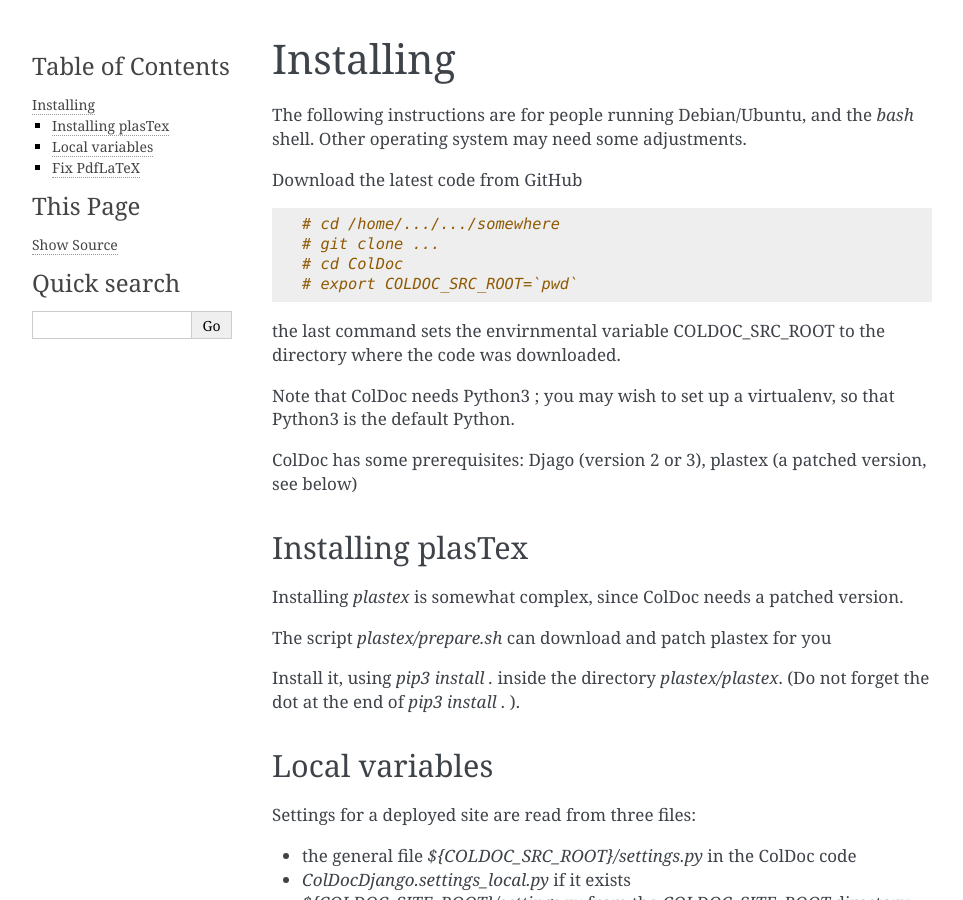
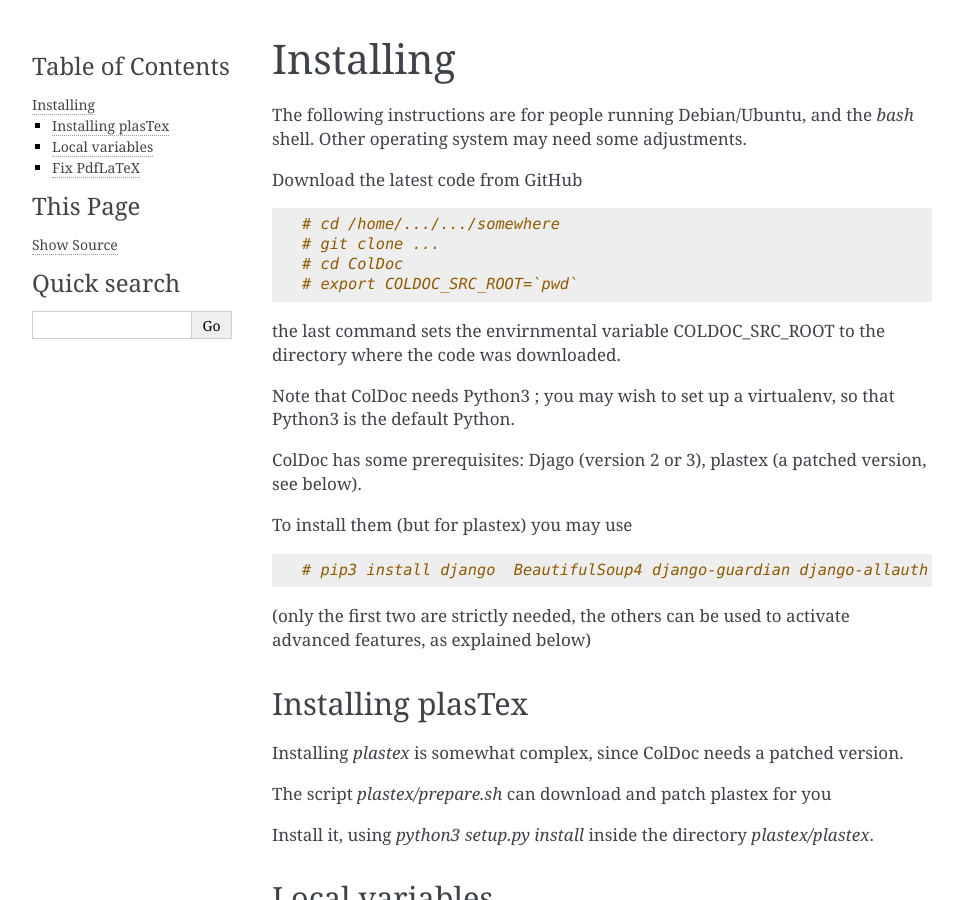
Before and after one commit to mennucc/ColDoc_project, a Sphinx documentation site: the page built from docs/source/install.rst, in a window 1280 px wide and 900 px high. Shown: the whole window, without its empty margins (148-1111 px from the left). Built offline with Sphinx 7.4.7, drawn with Linux system fonts in a browser that asks for light colours; pages that are not in the unit, such as notebooks, are missing from menus.

Commit message:
install.rst : add list of packages to install

```diff
--- a/docs/source/install.rst
+++ b/docs/source/install.rst
@@ -18,7 +18,15 @@ code was downloaded.
 
 Note that ColDoc needs Python3 ; you may wish to set up a virtualenv, so that Python3 is the default Python.
 
-ColDoc has some prerequisites: Djago (version 2 or 3), plastex (a patched version, see below)
+ColDoc has some prerequisites: Djago (version 2 or 3), plastex (a patched version, see below).
+
+To install them (but for plastex) you may use
+
+.. code:: shell
+
+	  # pip3 install django  BeautifulSoup4 django-guardian django-allauth django-background-tasks
+
+(only the first two are strictly needed, the others can be used to activate advanced features, as explained below)
 
 Installing plasTex
 ------------------
@@ -27,8 +35,7 @@ Installing `plastex` is somewhat complex, since ColDoc needs a patched version.
 
 The script `plastex/prepare.sh` can download and patch plastex for you
 
-Install it, using `pip3 install .` inside the directory `plastex/plastex`.
-(Do not forget the dot at the end of `pip3 install .` ).
+Install it, using `python3 setup.py install` inside the directory `plastex/plastex`.
 
 
 Local variables
```
